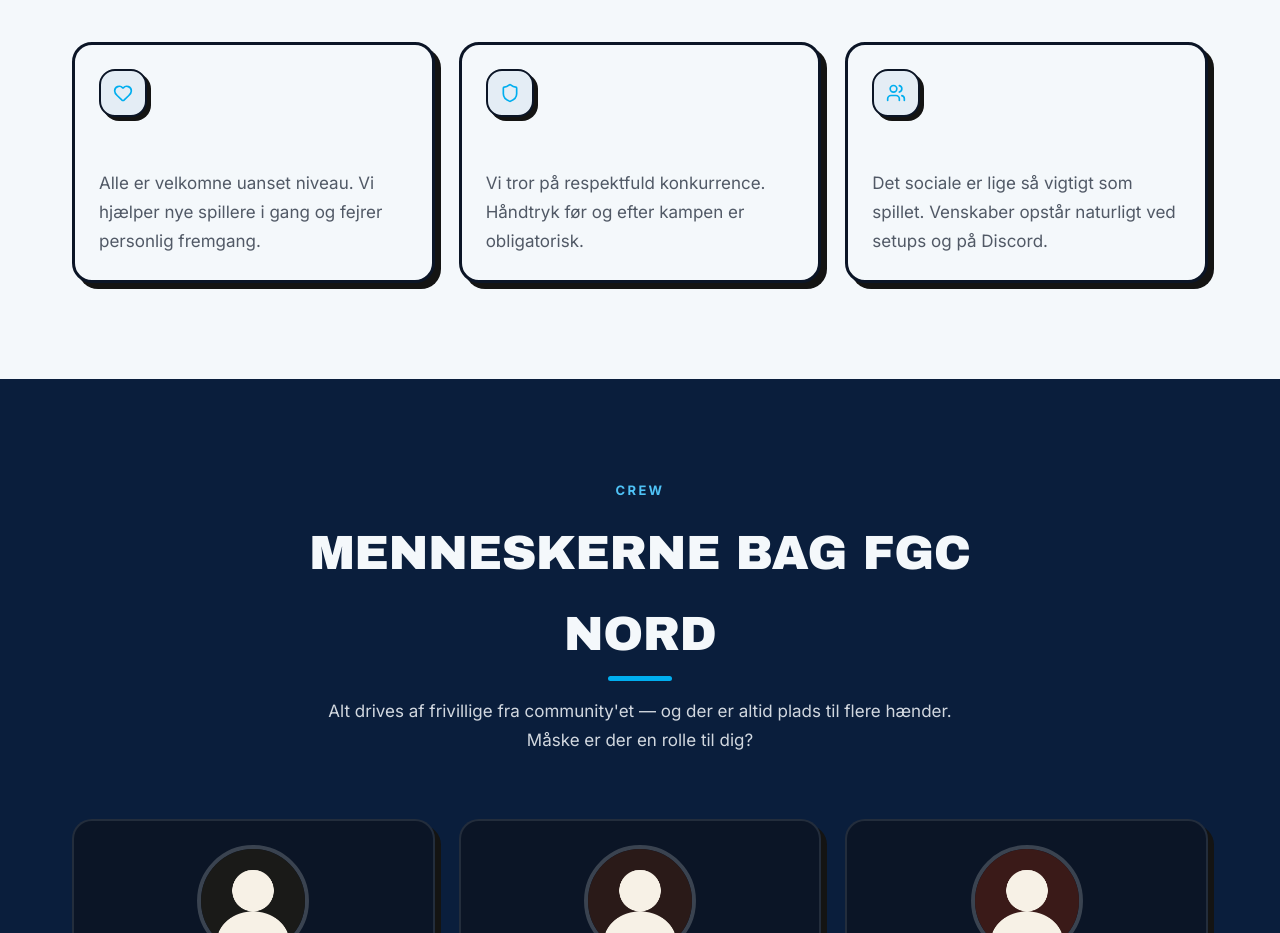
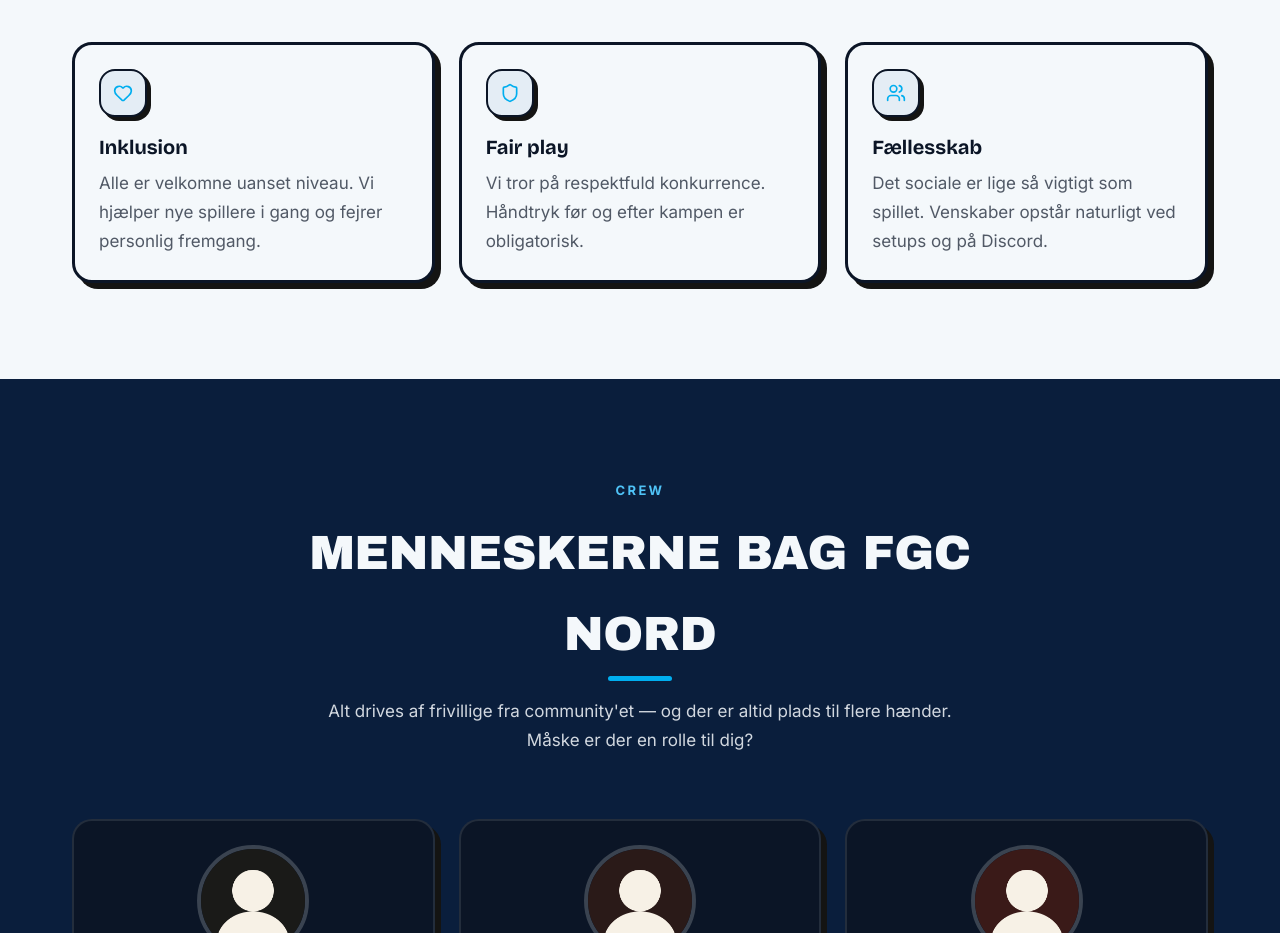
Before and after one commit to YusakuKun/FGCNORD.DK, a React (Vite) app: page /om in a window 1280 px wide. Shown: the part 2380-3313 px from the top of the page. Built offline with nearby package versions, Linux system fonts and the light colour scheme.

Commit message:
Om: synlige titler på værdier-kort (text-ink) (#19)
Titlerne (Inklusion, Fair play, Fællesskab) arvede body-tekstfarven (cream)
og var usynlige på den lyse baggrund.

```diff
--- a/src/pages/Om.tsx
+++ b/src/pages/Om.tsx
@@ -225,7 +225,7 @@
                 <div className="mb-4 flex h-12 w-12 items-center justify-center rounded-lg border-2 border-ink bg-cream-dim shadow-poster-sm">
                   <value.icon className="h-5 w-5 text-brick" />
                 </div>
-                <h3 className="font-heading text-xl font-bold">{value.title}</h3>
+                <h3 className="font-heading text-xl font-bold text-ink">{value.title}</h3>
                 <p className="mt-2 text-ink/70">{value.description}</p>
               </motion.div>
             ))}
```
